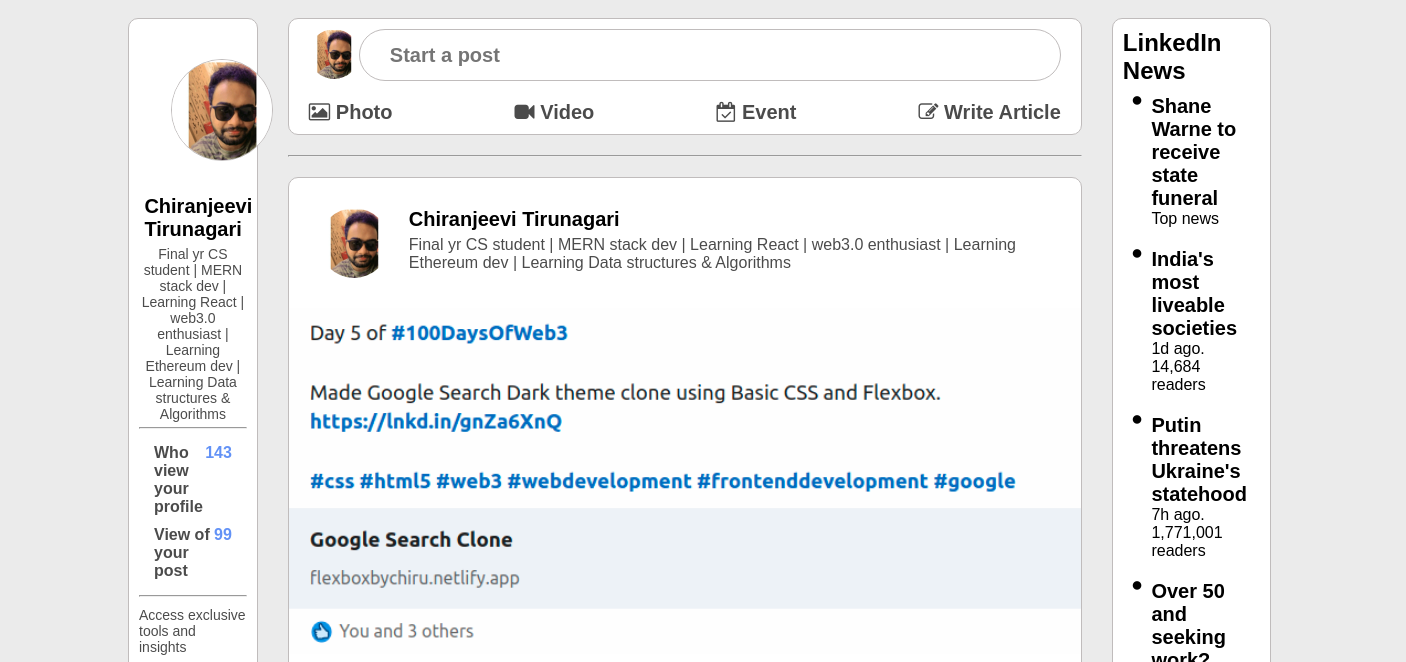
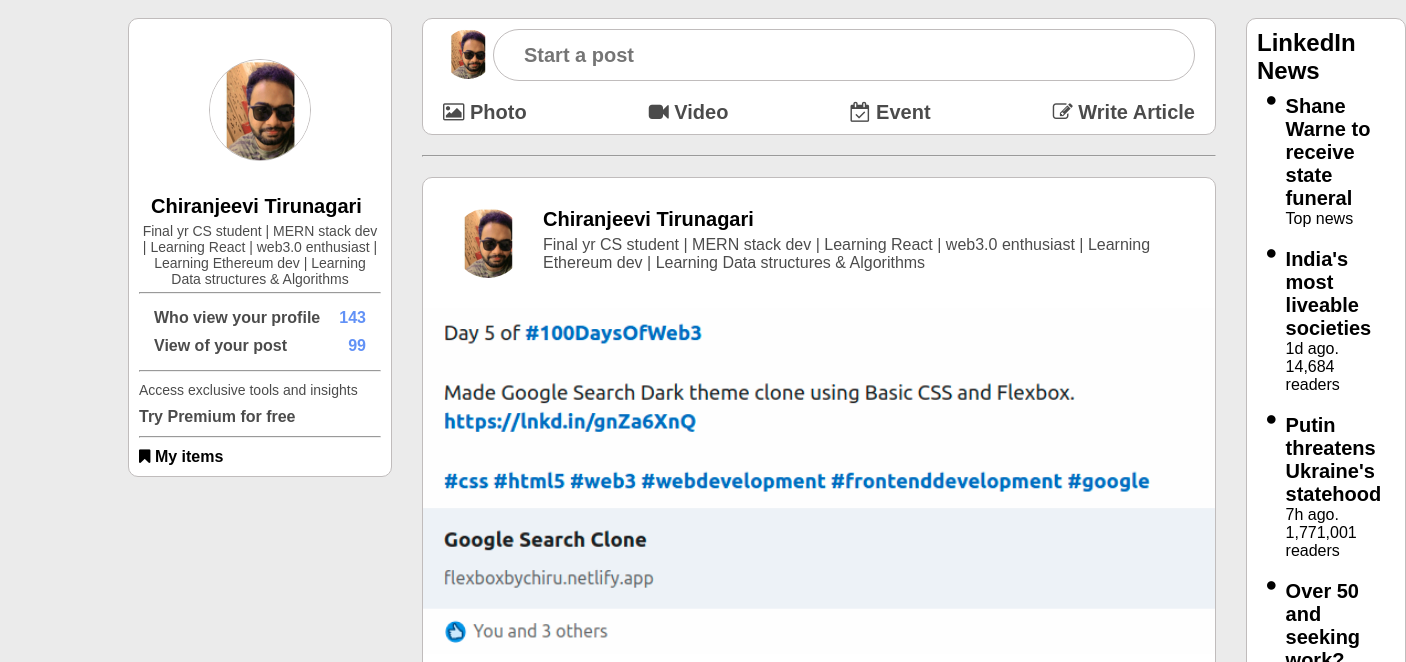
Before and after one commit to vchiranjeeviak/linkedin_clone, a plain HTML site: page index.html in a window 1280 px wide. Shown: the part 92-754 px from the top of the page, 1406 px wide, since content can reach past the window. Drawn offline with Linux system fonts and the light colour scheme.

Commit message:
Changed profile pic positioning glitch

```diff
--- a/css/styles.css
+++ b/css/styles.css
@@ -117,7 +117,7 @@ body .container:nth-child(2) {
     height: 100px;
     width: 100px;
     border-radius: 50%;
-    margin: 30px 30%;
+    margin: 30px 70px;
     border: 1px solid rgb(192, 188, 188);
 
 }
```
